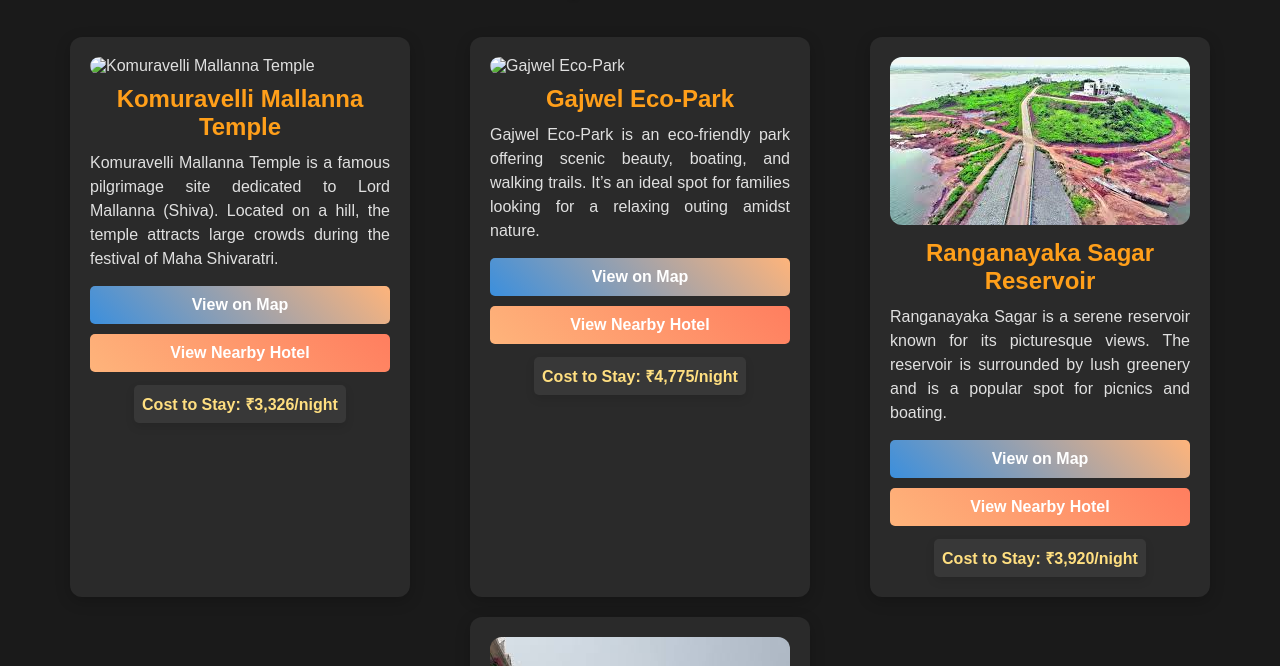
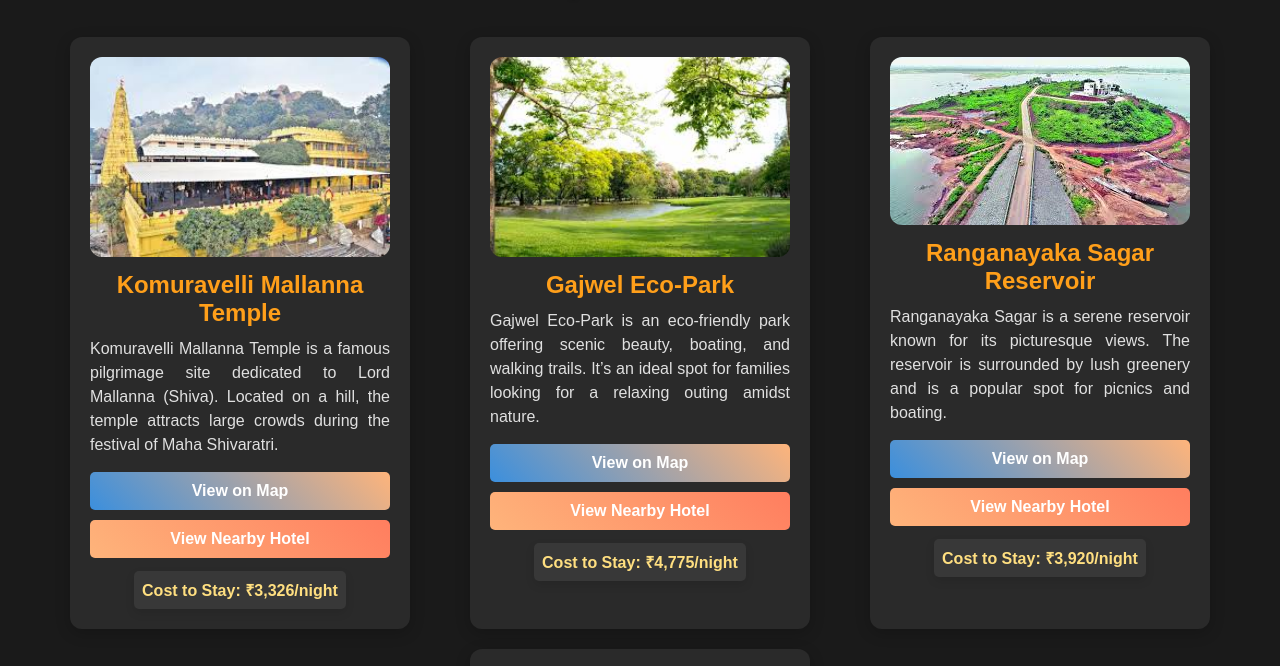
Before and after one commit to Krishna-Sri-Charan/Destiny-Pro, a plain HTML site: page district/siddipet.html in a window 1280 px wide. Shown: the part 81-747 px from the top of the page. Drawn offline with Linux system fonts and the light colour scheme.

Commit message:
new commit

```diff
--- a/district/siddipet.html
+++ b/district/siddipet.html
@@ -10,7 +10,7 @@
     <h1>Siddipet Attractions</h1>
     <div class="container">
         <div class="place-card">
-            <img src="komuravelli_mallanna_temple.jpg" alt="Komuravelli Mallanna Temple" class="place-image">
+            <img src="../images/komuravelli_mallanna_temple.jpg" alt="Komuravelli Mallanna Temple" class="place-image">
             <div class="place-title">Komuravelli Mallanna Temple</div>
             <div class="description">Komuravelli Mallanna Temple is a famous pilgrimage site dedicated to Lord Mallanna (Shiva). Located on a hill, the temple attracts large crowds during the festival of Maha Shivaratri.</div>
             <div class="links">
@@ -20,7 +20,7 @@
             </div>
         </div>
         <div class="place-card">
-            <img src="gajwel_eco_park.jpg" alt="Gajwel Eco-Park" class="place-image">
+            <img src="../images/gajwel_eco_park.jpg" alt="Gajwel Eco-Park" class="place-image">
             <div class="place-title">Gajwel Eco-Park</div>
             <div class="description">Gajwel Eco-Park is an eco-friendly park offering scenic beauty, boating, and walking trails. It’s an ideal spot for families looking for a relaxing outing amidst nature.</div>
             <div class="links">
```
